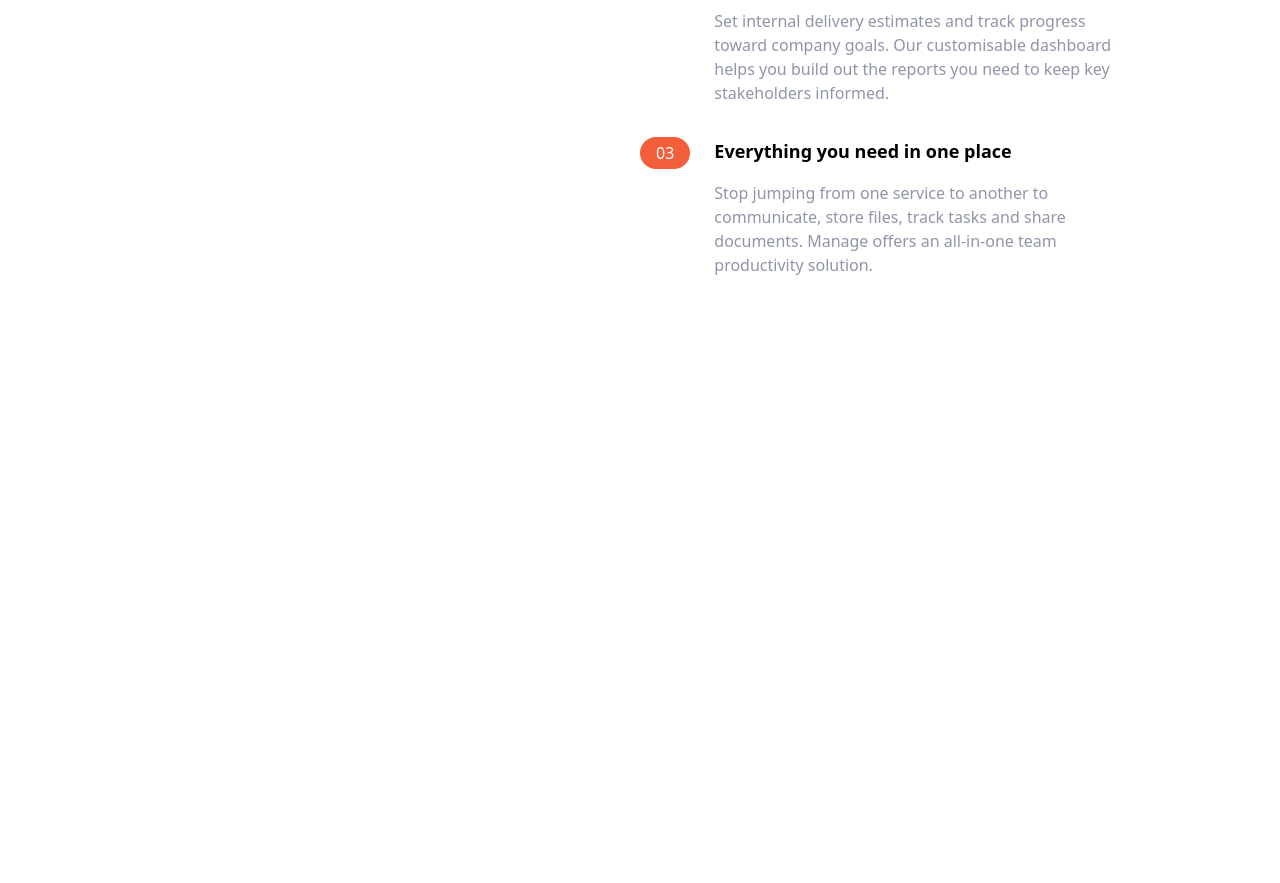
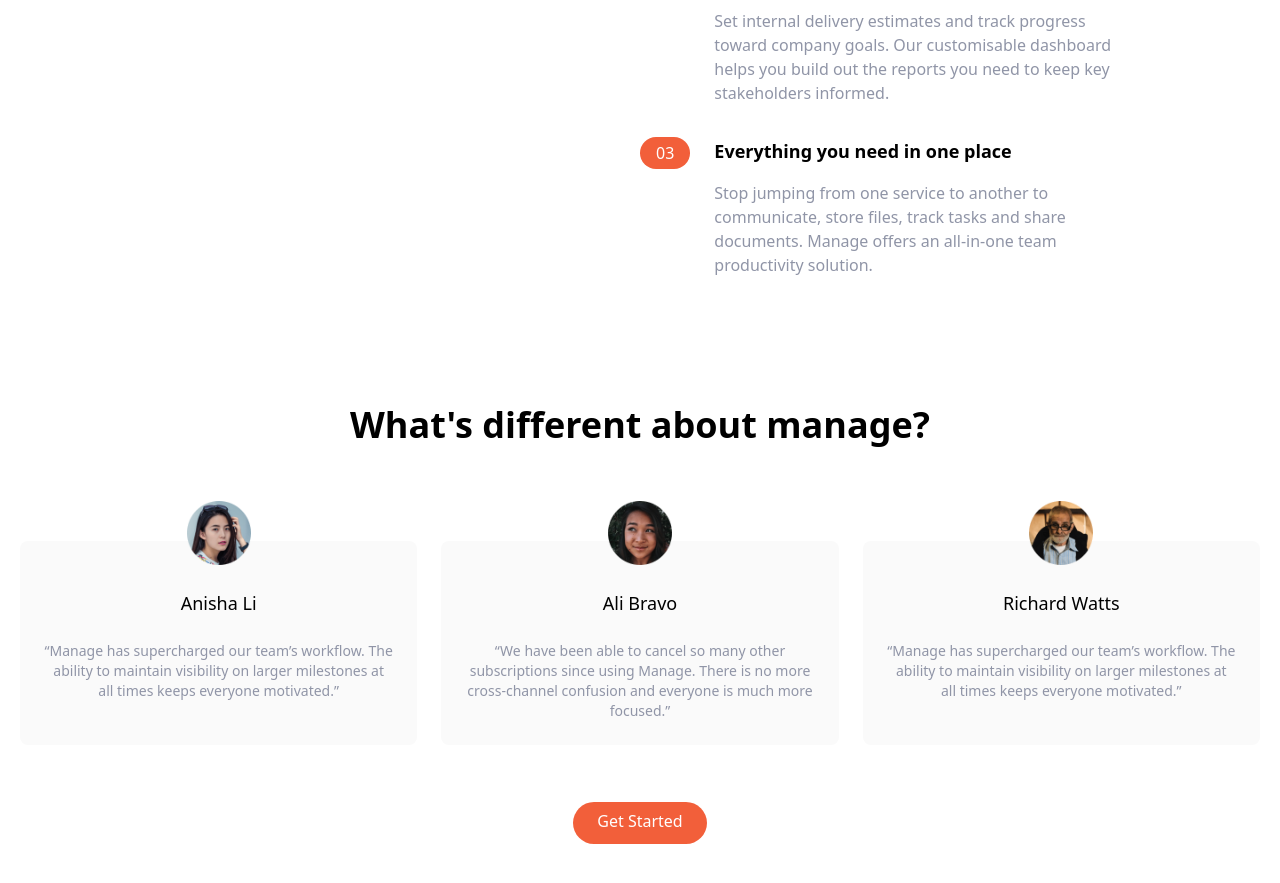
Before and after one commit to moxeey/tailwind_manage_landing, a website: page index.html in a window 1280 px wide. Shown: the part 863-1746 px from the top of the page. Before the commit the page ends 1140 px from the top, so only its background shows below. Drawn offline with Linux system fonts and the light colour scheme.

Commit message:
feat: Testimonials Section

```diff
--- a/index.html
+++ b/index.html
@@ -110,7 +110,6 @@
               </p>
             </div>
           </div>
-
           <!-- List Item 2 -->
           <div
             class="flex flex-col space-y-3 md:space-y-0 md:space-x-6 md:flex-row"
@@ -171,5 +170,65 @@
         </div>
       </div>
     </section>
+    <!-- Testimonials Section -->
+    <section id="testimonials">
+      <!-- Container to heading and testimonial block -->
+      <div class="max-m-6xl px-5 mx-auto mt-32 text-center">
+        <!-- Heading -->
+        <h class="text-4xl font-bold text-center">
+          What's different about manage?
+        </h>
+        <!-- Testimonials Container -->
+        <div class="flex flex-col mt-24 md:flex-row md:space-x-6">
+          <!-- Testiomonial 1 -->
+          <div
+            class="flex flex-col items-center p-6 space-y-6 rounded-lg bg-veryLightGray md:w-1/3"
+          >
+            <!-- Image -->
+            <img src="/img/avatar-anisha.png" class="w-16 -mt-16" alt="" />
+            <h5 class="text-lg font bold">Anisha Li</h5>
+            <p class="text-sm text-darkGrayishBlue">
+              “Manage has supercharged our team’s workflow. The ability to
+              maintain visibility on larger milestones at all times keeps
+              everyone motivated.”
+            </p>
+          </div>
+          <!-- Testiomonial 2 -->
+          <div
+            class="hidden flex-col items-center p-6 space-y-6 rounded-lg bg-veryLightGray md:flex md:w-1/3"
+          >
+            <!-- Image -->
+            <img src="/img/avatar-ali.png" class="w-16 -mt-16" alt="" />
+            <h5 class="text-lg font bold">Ali Bravo</h5>
+            <p class="text-sm text-darkGrayishBlue">
+              “We have been able to cancel so many other subscriptions since
+              using Manage. There is no more cross-channel confusion and
+              everyone is much more focused.”
+            </p>
+          </div>
+          <!-- Testiomonial 3 -->
+          <div
+            class="hidden flex-col items-center p-6 space-y-6 rounded-lg bg-veryLightGray md:flex md:w-1/3"
+          >
+            <!-- Image -->
+            <img src="/img/avatar-richard.png" class="w-16 -mt-16" alt="" />
+            <h5 class="text-lg font bold">Richard Watts</h5>
+            <p class="text-sm text-darkGrayishBlue">
+              “Manage has supercharged our team’s workflow. The ability to
+              maintain visibility on larger milestones at all times keeps
+              everyone motivated.”
+            </p>
+          </div>
+        </div>
+        <!-- Button -->
+        <div class="my-16">
+          <a
+            href="#"
+            class="p-3 px-6 pt-2 text-white bg-brightRed rounded-full baseline hover:bg-brightRedLight"
+            >Get Started</a
+          >
+        </div>
+      </div>
+    </section>
   </body>
 </html>
```
Also changed, not shown: css/main.css.
